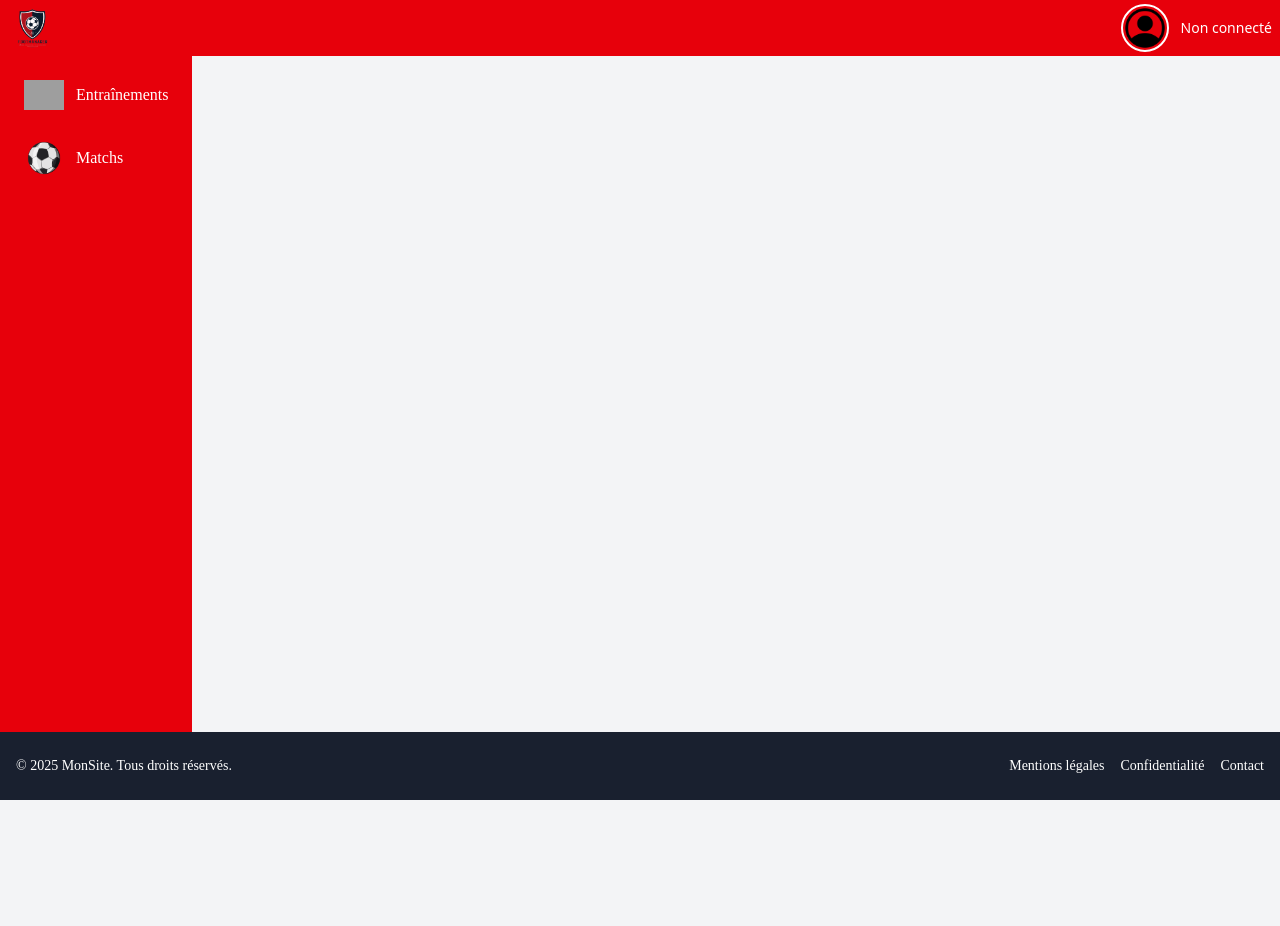
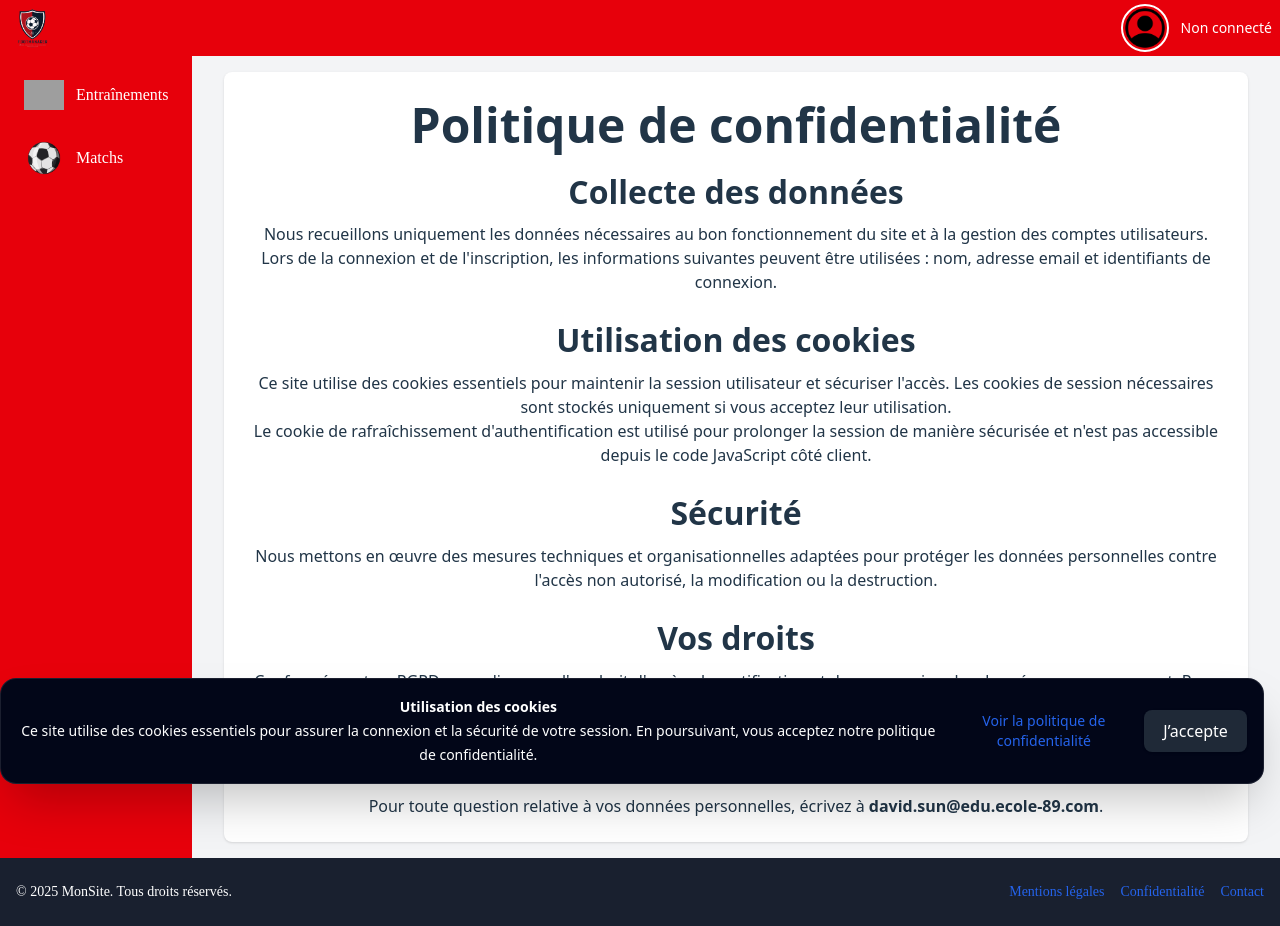
Before and after one commit to davidsun13/projet_foot, a React (Vite) app: page /confidentialite in a window 1280 px wide. Before the commit the page ends 800 px from the top, so only its background shows below. Built offline with nearby package versions, Linux system fonts and the light colour scheme; no server answers; grey boxes are pictures that could not be loaded.

Commit message:
mentions légales

```diff
--- a/Back/src/server.cjs
+++ b/Back/src/server.cjs
@@ -48,7 +48,6 @@ var __generator = (this && this.__generator) || function (thisArg, body) {
 };
 Object.defineProperty(exports, "__esModule", { value: true });
 exports.start_web_server = start_web_server;
-var dotenv_1 = require("dotenv");
 var fastify_1 = require("fastify");
 var jwt_1 = require("@fastify/jwt");
 var cookie_1 = require("@fastify/cookie");
@@ -118,7 +117,6 @@ function start_web_server(options) {
         return __generator(this, function (_c) {
             switch (_c.label) {
                 case 0:
-                    dotenv_1.default.config();
                     web_server = (0, fastify_1.default)({ logger: true });
                     repo = (_a = options === null || options === void 0 ? void 0 : options.repo) !== null && _a !== void 0 ? _a : new db_cjs_1.Repository();
                     shouldListen = (_b = options === null || options === void 0 ? void 0 : options.listen) !== null && _b !== void 0 ? _b : true;
--- a/Back/src/server.ts
+++ b/Back/src/server.ts
@@ -1,4 +1,3 @@
-import dotenv from "dotenv";
 import Fastify from "fastify";
 import type { FastifyInstance, FastifyReply, FastifyRequest } from "fastify";
 import fastifyJwt from "@fastify/jwt";
@@ -22,7 +21,6 @@ declare module "@fastify/jwt" {
 }
 
 export async function start_web_server(options?: { repo?: Repository; listen?: boolean }) {
-  dotenv.config();
 
   const web_server: FastifyInstance = Fastify({ logger: true });
   const repo = options?.repo ?? new Repository();
--- a/package.json
+++ b/package.json
@@ -21,7 +21,6 @@
     "@fastify/jwt": "^10.0.0",
     "@tailwindcss/vite": "^4.1.14",
     "argon2": "^0.44.0",
-    "dotenv": "^16.2.1",
     "fastify": "^5.6.2",
     "fastify-helmet": "^7.0.1",
     "fastify-type-provider-zod": "^6.1.0",
--- a/src/App.tsx
+++ b/src/App.tsx
@@ -21,6 +21,10 @@ import CreationCotisation from './components/CreationCotisation'
 import DetailsPlayer from './components/detailsPlayer'
 import ClotureMatch from './components/ClotureMatch'
 import MesCotisations from './components/MesCotisations'
+import MentionsLegales from './components/MentionsLegales'
+import PolitiqueConfidentialite from './components/PolitiqueConfidentialite'
+import Contact from './components/Contact'
+import CookieConsent from './components/CookieConsent'
 
 import { BrowserRouter, Routes, Route } from 'react-router-dom'
 import './App.css'
@@ -70,6 +74,9 @@ function App() {
               <Route path="/convocations/:id_player" element={<ConvocationsPlayer />} />
               <Route path="/convocations/training/:id_training" element={<ConvocationTrainingDetail />} />
               <Route path="/convocations/match/:id_match" element={<ConvocationMatchDetail />} />
+              <Route path="/mentions-legales" element={<MentionsLegales />} />
+              <Route path="/confidentialite" element={<PolitiqueConfidentialite />} />
+              <Route path="/contact" element={<Contact />} />
             </Routes>
 
           </main>
@@ -78,6 +85,7 @@ function App() {
 
         {/* FOOTER */}
         <Footer />
+        <CookieConsent />
 
       </div>
 
--- /dev/null
+++ b/src/components/Contact.tsx
@@ -0,0 +1,31 @@
+import React from 'react';
+
+function Contact() {
+  return (
+    <div className="max-w-5xl mx-auto p-6 bg-white rounded-lg shadow-sm">
+      <h1 className="text-3xl font-bold mb-4">Contact</h1>
+
+      <p className="mb-4">
+        Pour toute question, demande de support ou information sur vos droits, contactez-nous via les informations ci-dessous.
+      </p>
+
+      <ul className="list-disc list-inside space-y-2 mb-6">
+        <li>
+          <strong>Email :</strong> <a href="mailto:david.sun@edu.ecole-89.com" className="text-blue-600 hover:underline">david.sun@edu.ecole-89.com</a>
+        </li>
+        <li>
+          <strong>Téléphone :</strong> <a href="tel:+33767560481" className="text-blue-600 hover:underline">+33 7 67 56 04 81</a>
+        </li>
+        <li>
+          <strong>Adresse :</strong> 72 rue de la tour d'auvergne, 77185 Lognes
+        </li>
+      </ul>
+
+      <p>
+        Nous nous engageons à répondre à vos demandes dans les meilleurs délais. Ces informations peuvent être mises à jour en fonction de l'organisation de votre structure.
+      </p>
+    </div>
+  );
+}
+
+export default Contact;
--- /dev/null
+++ b/src/components/CookieConsent.tsx
@@ -0,0 +1,50 @@
+import React, { useEffect, useState } from 'react';
+import { Link } from 'react-router-dom';
+
+const COOKIE_CONSENT_KEY = 'cookie_consent';
+
+function CookieConsent() {
+  const [accepted, setAccepted] = useState(false);
+
+  useEffect(() => {
+    const saved = typeof window !== 'undefined' && window.localStorage.getItem(COOKIE_CONSENT_KEY);
+    setAccepted(saved === 'true');
+  }, []);
+
+  const handleAccept = () => {
+    if (typeof window !== 'undefined') {
+      window.localStorage.setItem(COOKIE_CONSENT_KEY, 'true');
+      setAccepted(true);
+    }
+  };
+
+  if (accepted) return null;
+
+  return (
+    <div className="fixed bottom-4 left-4 right-4 md:left-auto md:right-4 z-50 bg-slate-950 text-white rounded-2xl p-4 shadow-2xl border border-white/10">
+      <div className="flex flex-col gap-3 md:flex-row md:items-center md:justify-between">
+        <div className="text-sm leading-6">
+          <p className="font-semibold">Utilisation des cookies</p>
+          <p>
+            Ce site utilise des cookies essentiels pour assurer la connexion et la sécurité de votre session. En poursuivant, vous acceptez notre politique de confidentialité.
+          </p>
+        </div>
+
+        <div className="flex flex-col gap-2 sm:flex-row sm:items-center">
+          <Link to="/confidentialite" className="text-sm text-sky-300 hover:underline">
+            Voir la politique de confidentialité
+          </Link>
+          <button
+            type="button"
+            onClick={handleAccept}
+            className="rounded-full bg-sky-500 px-4 py-2 text-sm font-semibold text-white shadow hover:bg-sky-400"
+          >
+            J’accepte
+          </button>
+        </div>
+      </div>
+    </div>
+  );
+}
+
+export default CookieConsent;
--- /dev/null
+++ b/src/components/MentionsLegales.tsx
@@ -0,0 +1,45 @@
+import React from 'react';
+
+function MentionsLegales() {
+  return (
+    <div className="max-w-5xl mx-auto p-6 bg-white rounded-lg shadow-sm">
+      <h1 className="text-3xl font-bold mb-4">Mentions légales</h1>
+
+      <section className="mb-6">
+        <h2 className="text-xl font-semibold mb-2">Éditeur du site</h2>
+        <p>Ce site est édité par :</p>
+        <ul className="list-disc list-inside mb-2">
+          <li>Nom / Association : <strong>David SUN</strong></li>
+          <li>Adresse : <strong>72 rue de la tour d'auvergne,77185 Lognes</strong></li>
+          <li>Email : <strong>david.sun@edu.ecole-89.com</strong></li>
+        </ul>
+        <p>
+          Pour toute question concernant ce site, veuillez utiliser la page <strong>Contact</strong>.
+        </p>
+      </section>
+
+      <section className="mb-6">
+        <h2 className="text-xl font-semibold mb-2">Hébergement</h2>
+        <p>
+          Le site est hébergé par un prestataire technique et peut être déployé sur un hébergeur conforme aux bonnes pratiques de sécurité et de confidentialité.
+        </p>
+      </section>
+
+      <section className="mb-6">
+        <h2 className="text-xl font-semibold mb-2">Propriété intellectuelle</h2>
+        <p>
+          L'ensemble des éléments présents sur ce site (textes, images, graphiques, logos, base de données) est protégé par le droit de la propriété intellectuelle.
+        </p>
+      </section>
+
+      <section>
+        <h2 className="text-xl font-semibold mb-2">Données personnelles</h2>
+        <p>
+          Les informations personnelles collectées via ce site sont traitées conformément à notre <strong>Politique de confidentialité</strong>.
+        </p>
+      </section>
+    </div>
+  );
+}
+
+export default MentionsLegales;
--- /dev/null
+++ b/src/components/PolitiqueConfidentialite.tsx
@@ -0,0 +1,52 @@
+import React from 'react';
+
+function PolitiqueConfidentialite() {
+  return (
+    <div className="max-w-5xl mx-auto p-6 bg-white rounded-lg shadow-sm">
+      <h1 className="text-3xl font-bold mb-4">Politique de confidentialité</h1>
+
+      <section className="mb-6">
+        <h2 className="text-xl font-semibold mb-2">Collecte des données</h2>
+        <p>
+          Nous recueillons uniquement les données nécessaires au bon fonctionnement du site et à la gestion des comptes utilisateurs.
+        </p>
+        <p>
+          Lors de la connexion et de l'inscription, les informations suivantes peuvent être utilisées : nom, adresse email et identifiants de connexion.
+        </p>
+      </section>
+
+      <section className="mb-6">
+        <h2 className="text-xl font-semibold mb-2">Utilisation des cookies</h2>
+        <p>
+          Ce site utilise des cookies essentiels pour maintenir la session utilisateur et sécuriser l'accès. Les cookies de session nécessaires sont stockés uniquement si vous acceptez leur utilisation.
+        </p>
+        <p>
+          Le cookie de rafraîchissement d'authentification est utilisé pour prolonger la session de manière sécurisée et n'est pas accessible depuis le code JavaScript côté client.
+        </p>
+      </section>
+
+      <section className="mb-6">
+        <h2 className="text-xl font-semibold mb-2">Sécurité</h2>
+        <p>
+          Nous mettons en œuvre des mesures techniques et organisationnelles adaptées pour protéger les données personnelles contre l'accès non autorisé, la modification ou la destruction.
+        </p>
+      </section>
+
+      <section className="mb-6">
+        <h2 className="text-xl font-semibold mb-2">Vos droits</h2>
+        <p>
+          Conformément au RGPD, vous disposez d'un droit d'accès, de rectification et de suppression des données vous concernant. Pour exercer ces droits, contactez-nous via la page Contact.
+        </p>
+      </section>
+
+      <section>
+        <h2 className="text-xl font-semibold mb-2">Contact</h2>
+        <p>
+          Pour toute question relative à vos données personnelles, écrivez à <strong>david.sun@edu.ecole-89.com</strong>.
+        </p>
+      </section>
+    </div>
+  );
+}
+
+export default PolitiqueConfidentialite;
--- a/src/components/footer.tsx
+++ b/src/components/footer.tsx
@@ -1,4 +1,5 @@
 import React from 'react';
+import { Link } from 'react-router-dom';
 
 function Footer() {
   return (
@@ -10,9 +11,15 @@ function Footer() {
         </p>
 
         <div className="flex flex-wrap justify-center md:justify-end gap-4 text-sm">
-          <p className="font-[Arsenal] cursor-pointer hover:underline">Mentions légales</p>
-          <p className="font-[Arsenal] cursor-pointer hover:underline">Confidentialité</p>
-          <p className="font-[Arsenal] cursor-pointer hover:underline">Contact</p>
+          <Link to="/mentions-legales" className="font-[Arsenal] hover:underline">
+            Mentions légales
+          </Link>
+          <Link to="/confidentialite" className="font-[Arsenal] hover:underline">
+            Confidentialité
+          </Link>
+          <Link to="/contact" className="font-[Arsenal] hover:underline">
+            Contact
+          </Link>
         </div>
 
       </div>
```
